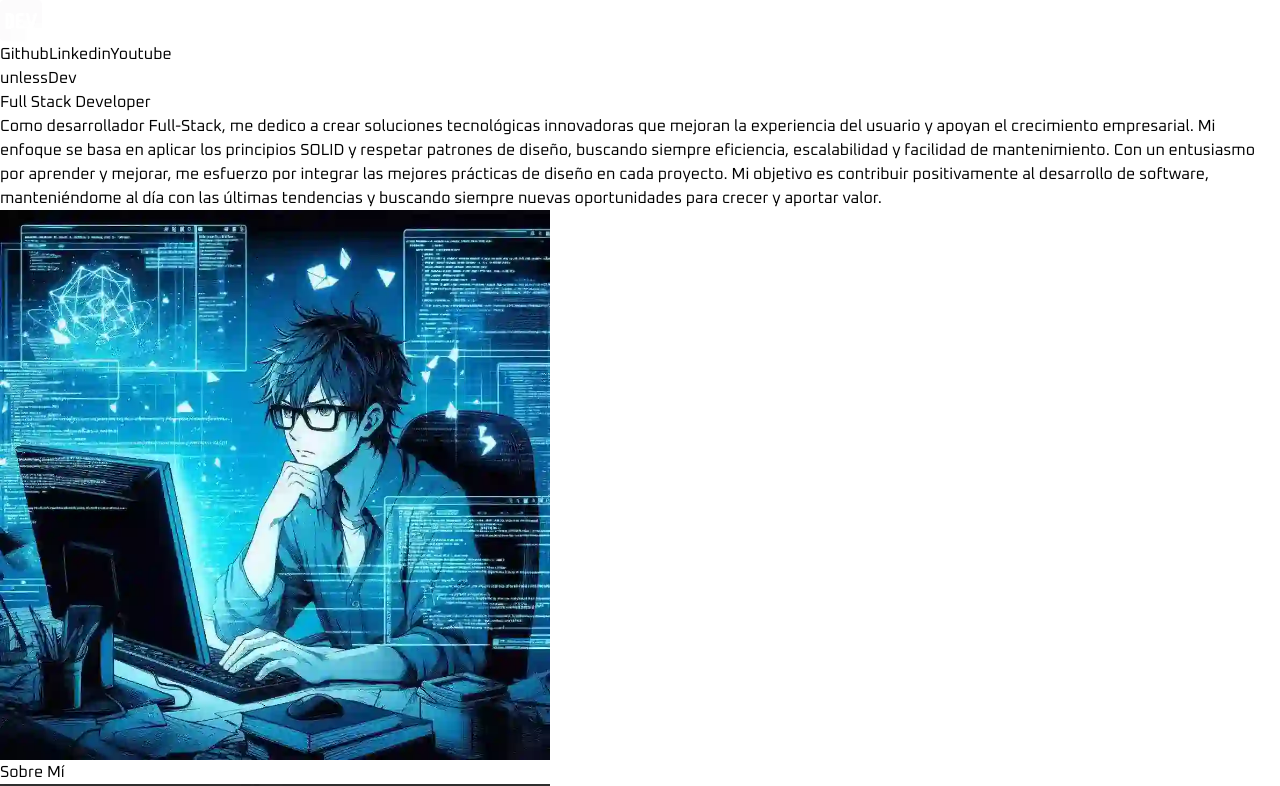
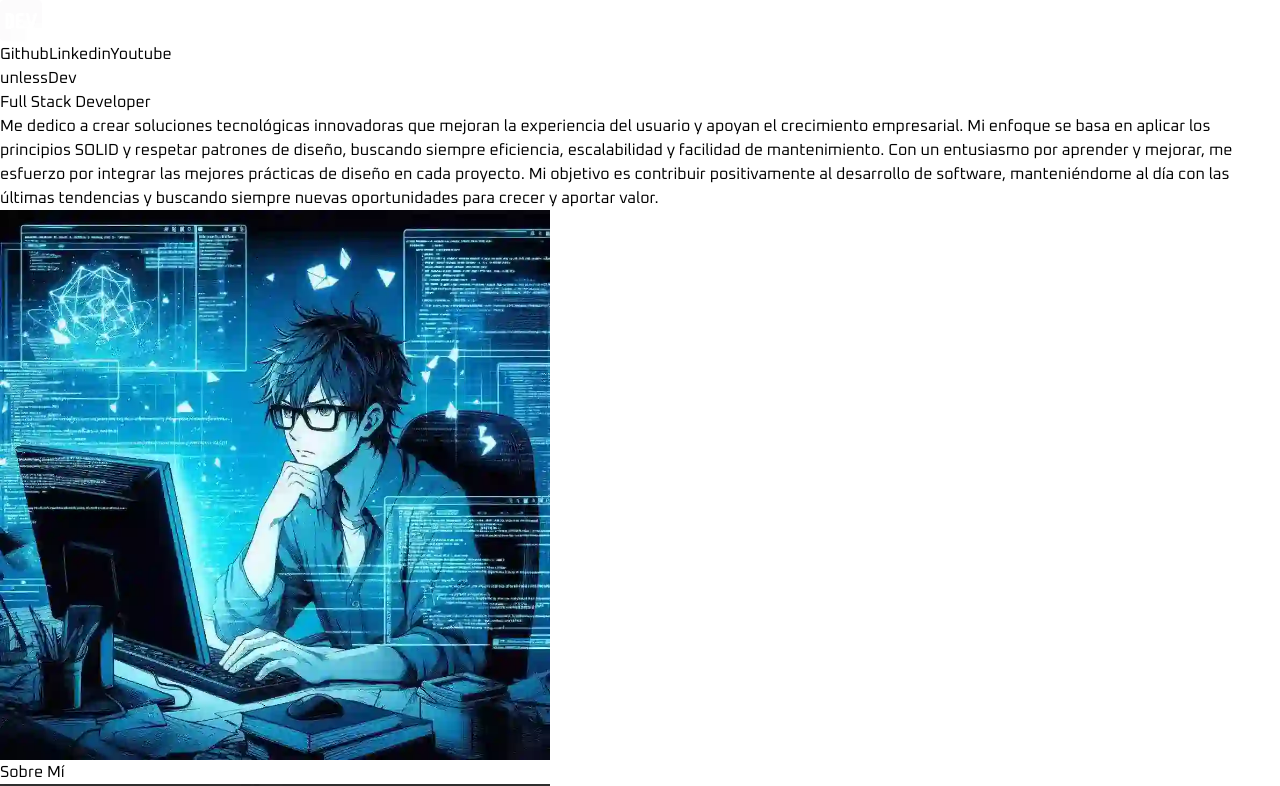
Before and after one commit to unlessDev/Portfolio, a React (Vite) app: page / in a window 1280 px wide. Shown: the top 786 px of the page. Built offline with nearby package versions, Linux system fonts and the light colour scheme.

Commit message:
so stupid

```diff
--- a/src/components/Hero.jsx
+++ b/src/components/Hero.jsx
@@ -20,17 +20,16 @@ const Hero = () => {
                 Full Stack Developer
               </span>
               <p className="mt-4 lg:mt-8 text-white max-w-xl text-center lg:text-left font-medium tracking-wider">
-                Como desarrollador Full-Stack, me dedico a crear soluciones
-                tecnológicas innovadoras que mejoran la experiencia del usuario
-                y apoyan el crecimiento empresarial. Mi enfoque se basa en
-                aplicar los principios SOLID y respetar patrones de diseño,
-                buscando siempre eficiencia, escalabilidad y facilidad de
-                mantenimiento. Con un entusiasmo por aprender y mejorar, me
-                esfuerzo por integrar las mejores prácticas de diseño en cada
-                proyecto. Mi objetivo es contribuir positivamente al desarrollo
-                de software, manteniéndome al día con las últimas tendencias y
-                buscando siempre nuevas oportunidades para crecer y aportar
-                valor.
+                Me dedico a crear soluciones tecnológicas innovadoras que
+                mejoran la experiencia del usuario y apoyan el crecimiento
+                empresarial. Mi enfoque se basa en aplicar los principios SOLID
+                y respetar patrones de diseño, buscando siempre eficiencia,
+                escalabilidad y facilidad de mantenimiento. Con un entusiasmo
+                por aprender y mejorar, me esfuerzo por integrar las mejores
+                prácticas de diseño en cada proyecto. Mi objetivo es contribuir
+                positivamente al desarrollo de software, manteniéndome al día
+                con las últimas tendencias y buscando siempre nuevas
+                oportunidades para crecer y aportar valor.
               </p>
             </div>
           </div>
```
